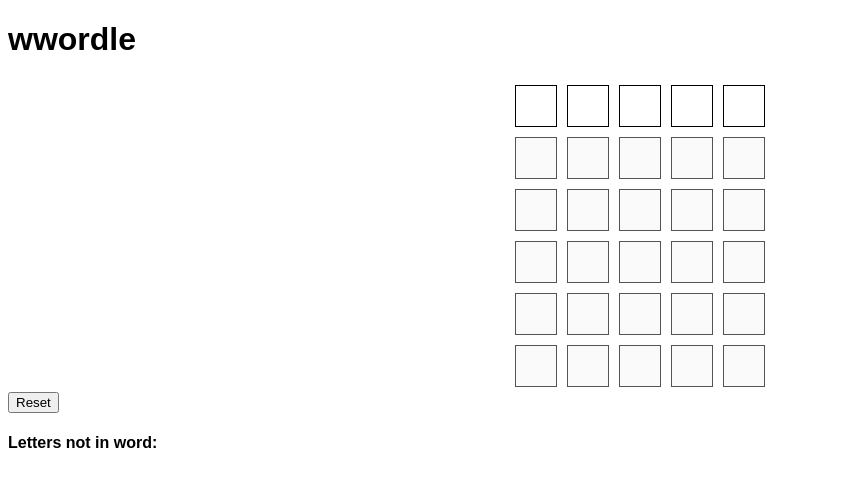
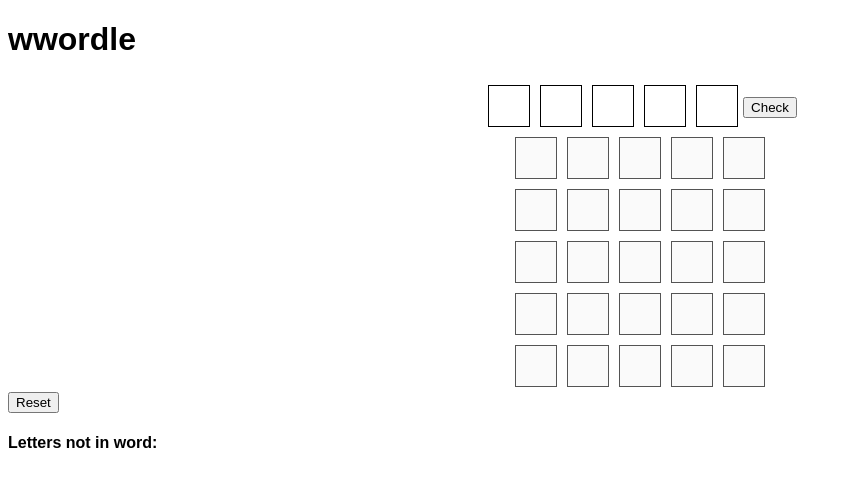
Before and after one commit to dan-dev1/dan-dev1.github.io, a plain HTML site: page hemorrhoids.html in a window 1280 px wide. Shown: the whole page, without its empty margins (0-852 px from the left). Drawn offline with Linux system fonts and the light colour scheme.

Commit message:
changes from remote

```diff
--- a/hemorrhoids.html
+++ b/hemorrhoids.html
@@ -55,15 +55,17 @@
 			for (var i = 0; i < no_words; i++) {
 
 				var disabled = "";
+				var button = "<button>Check</button>";
 				if (i != 0) {
 					disabled = "disabled=true";
+					button = "";
 				}
 
 				inputs += "<div class='word' id='word" + i.toString() + "'>";
 				for (var j = 0; j < word_length; j++) {
 					inputs += "<input type='text' class='letter' id='w" + i.toString() + "l" + j.toString() + "' maxlength=1 " + disabled + ">";
 				}
-				inputs += "</div>";
+				inputs += button + "</div>";
 			}
 			document.getElementById("game").innerHTML = inputs;
 		}
```
